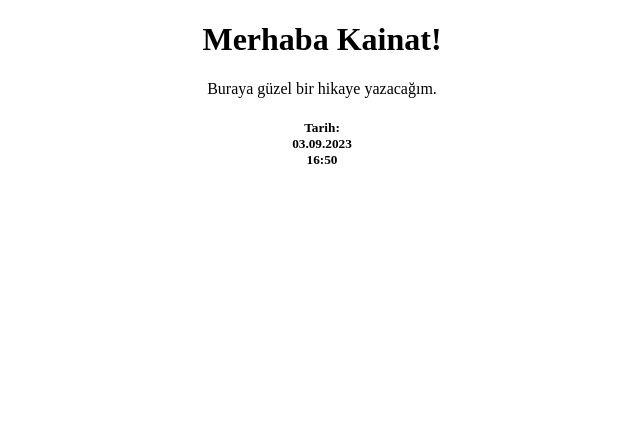
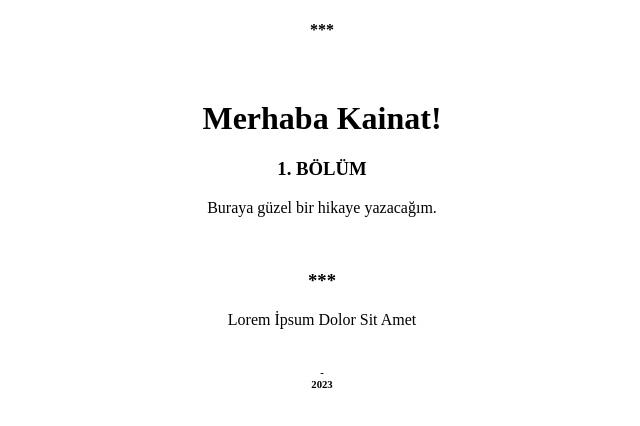
Before and after one commit to emirakbas/emirakbas.github.io, a plain HTML site: page index.html in a window 1280 px wide. Shown: the whole page, without its empty margins (318-958 px from the left). Drawn offline with Linux system fonts and the light colour scheme.

Commit message:
Update index.html

```diff
--- a/index.html
+++ b/index.html
@@ -6,17 +6,27 @@
         <meta charset="utf-8"> <!-- Bu sayfanın Türkçe karakterleri desteklemesini sağlar.--->
         <center>
                 <body> <!-- Kullanıcılar siteye girdikten sonra bu başlığın altındaki içeriği görüntülerler.-->
-            <h1>
+
+                    <h4 id="sayfalar">***</h4><br>
+            <h1 id="baslik">
                 Merhaba Kainat!
             </h1>
-            <p> Buraya güzel bir hikaye yazacağım.<p>
-                           <h5>
-                            Tarih:
-                         <br>
-                            03.09.2023
+
+                        <h3 id="bolum">1. BÖLÜM</h3>
+
+            <p id="paragraf"> Buraya güzel bir hikaye yazacağım.<p><br>
+
+                        <h3 id="baslik">***</h3>
+                        <p>Lorem İpsum Dolor Sit Amet</p>
+
+                        <h6>
+
                             <br>
-                            16:50
-                    </h5>
+                                -
+                            <br>
+                                2023
+
+                         </h6>
         </body>
         </center>
 </html>
```
